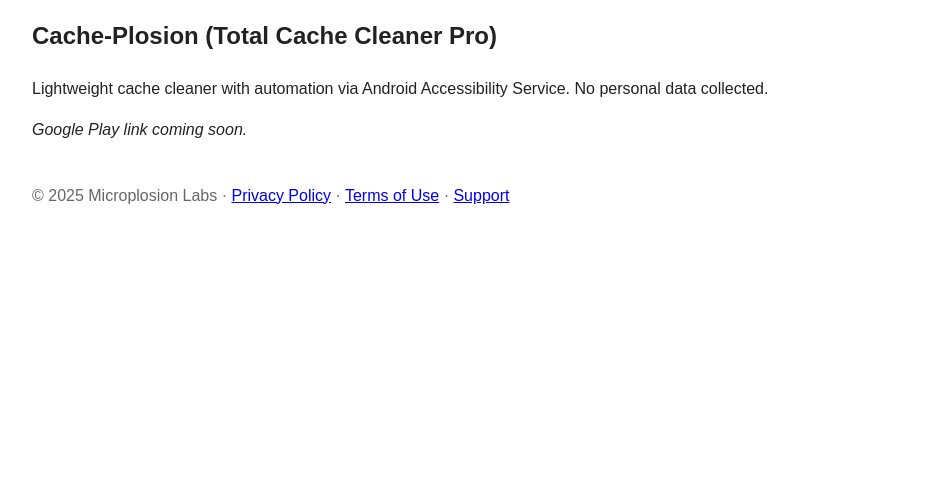
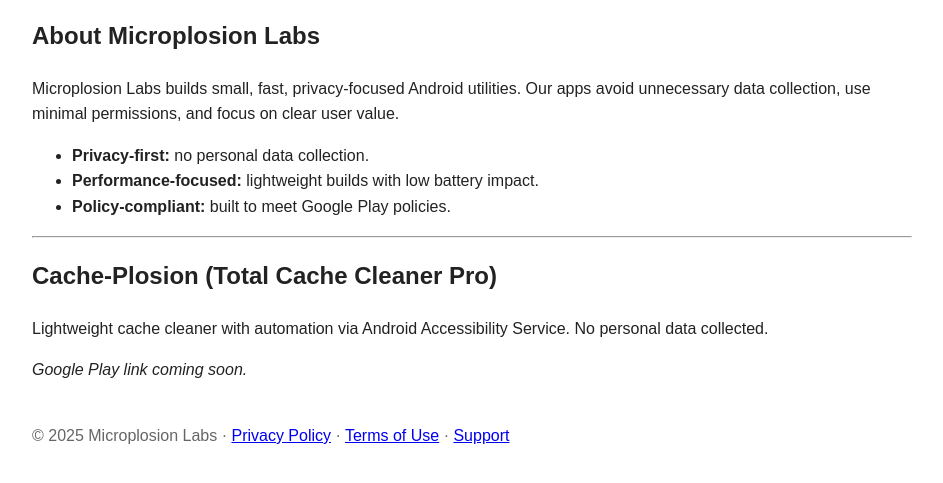
Before and after one commit to AmazonSuperSearch/microplosion.github.io, a plain HTML site: page index.html in a window 1280 px wide. Shown: the part 177-660 px from the top of the page, without its empty margins (168-1111 px from the left). Drawn offline with Linux system fonts and the light colour scheme.

Commit message:
Update index.html

```diff
--- a/index.html
+++ b/index.html
@@ -21,11 +21,26 @@
     </nav>
   </header>
 
-  <main>
+   <main>
+    <h2>About Microplosion Labs</h2>
+    <p>Microplosion Labs builds small, fast, privacy-focused Android utilities.
+      Our apps avoid unnecessary data collection, use minimal permissions, and
+      focus on clear user value.</p>
+
+    <ul>
+      <li><strong>Privacy-first:</strong> no personal data collection.</li>
+      <li><strong>Performance-focused:</strong> lightweight builds with low battery impact.</li>
+      <li><strong>Policy-compliant:</strong> built to meet Google Play policies.</li>
+    </ul>
+
+    <hr>
+
     <h2>Cache-Plosion (Total Cache Cleaner Pro)</h2>
-    <p>Lightweight cache cleaner with automation via Android Accessibility Service. No personal data collected.</p>
+    <p>Lightweight cache cleaner with automation via Android Accessibility Service.
+      No personal data collected.</p>
     <p><em>Google Play link coming soon.</em></p>
   </main>
+
 
    <footer>
     <p>© 2025 Microplosion Labs ·
```
